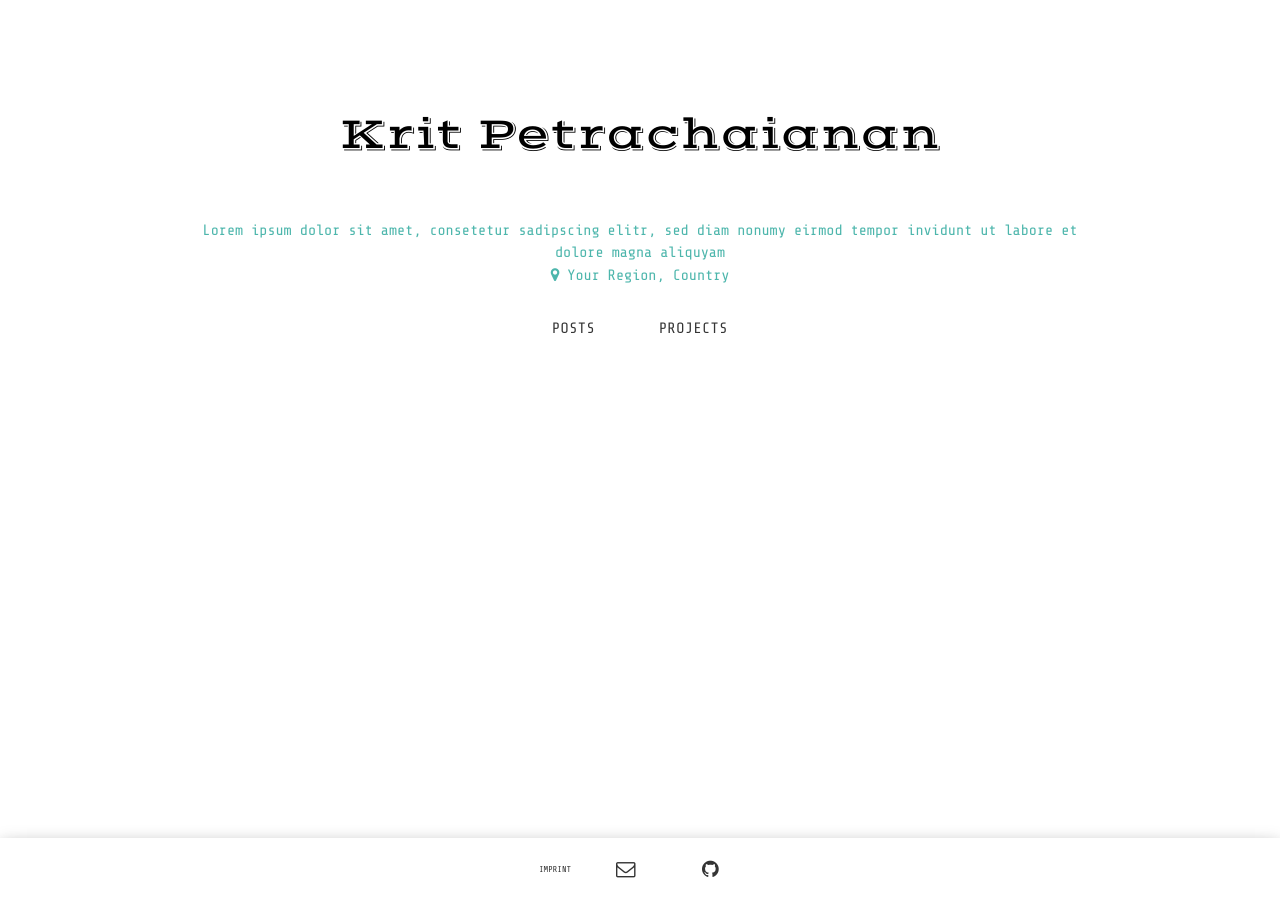
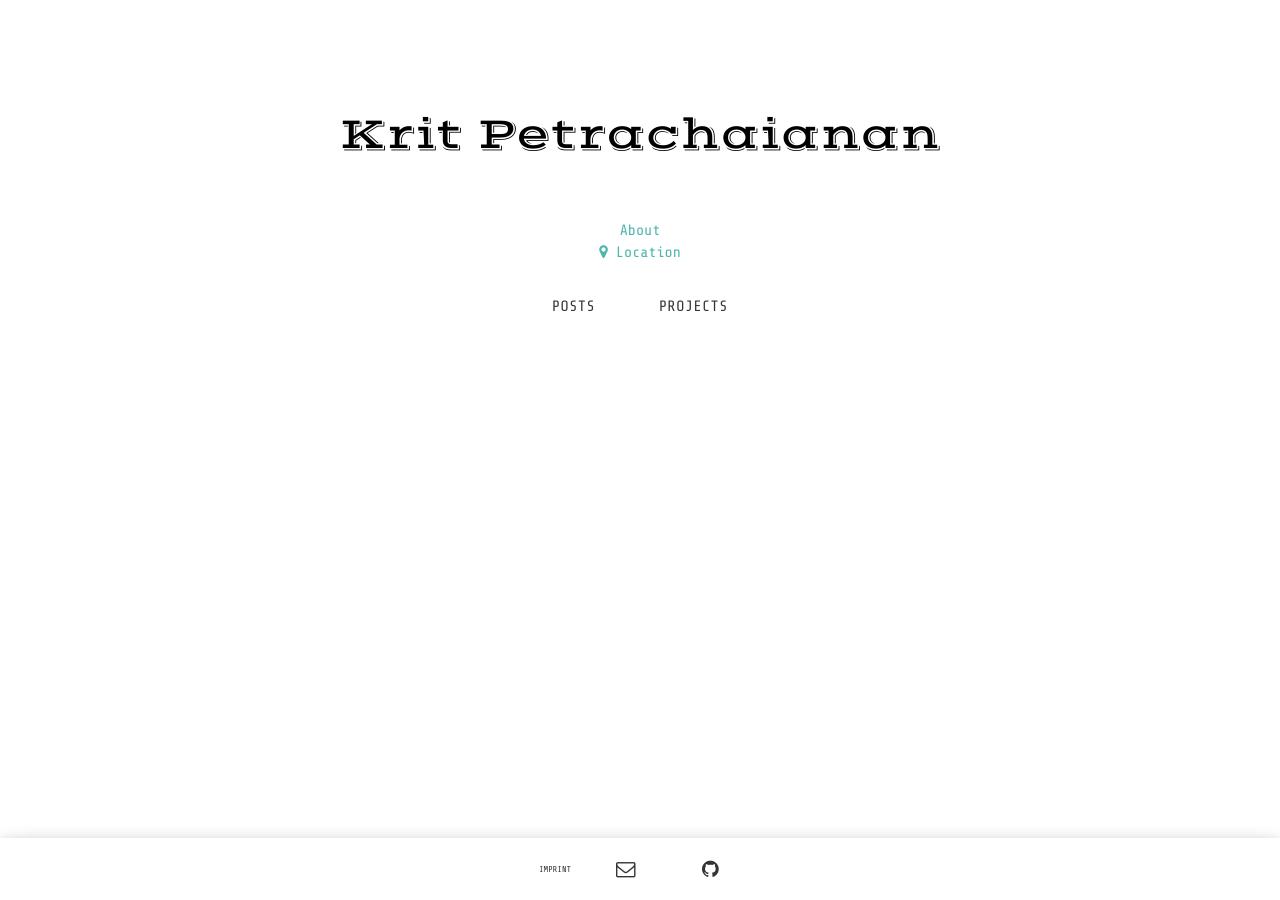
Before and after one commit to kritpetra/kritpetra.github.io, a Jekyll site: the page built from index.html, in a window 1280 px wide. Built offline with Jekyll 4.4.1, drawn with Linux system fonts in a browser that asks for light colours; some web fonts are replaced.

```diff
--- a/_config.yml
+++ b/_config.yml
@@ -1,11 +1,11 @@
 title: "Krit Petrachaianan"
-description: "Lorem ipsum dolor sit amet, consetetur sadipscing elitr, sed diam nonumy eirmod tempor invidunt ut labore et dolore magna aliquyam"
-about: "Lorem ipsum dolor sit amet, consetetur sadipscing elitr, sed diam nonumy eirmod tempor invidunt ut labore et dolore magna aliquyam"
-location: "Your Region, Country"
+description: "Description"
+about: "About"
+location: "Location"
 email: krit.petra@gmail.com
-baseurl: "/material-theme"
+baseurl: "/kritpetra.github.io"
 
-url: "http://himsel.me" # replace by your site's url
+url: "https://kritpetra.github.io" # replace by your site's url
 twitter_username:
 github_username:  kritpetra
 author: "Krit Petrachaianan"
```
Also changed, not shown: README.md.
